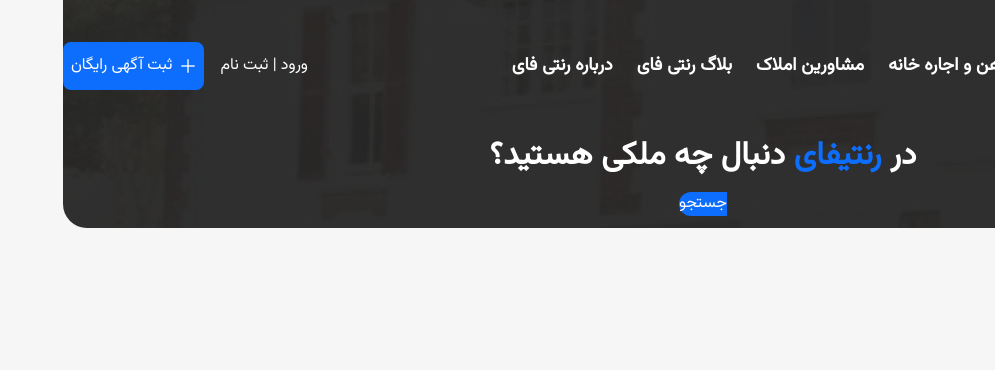
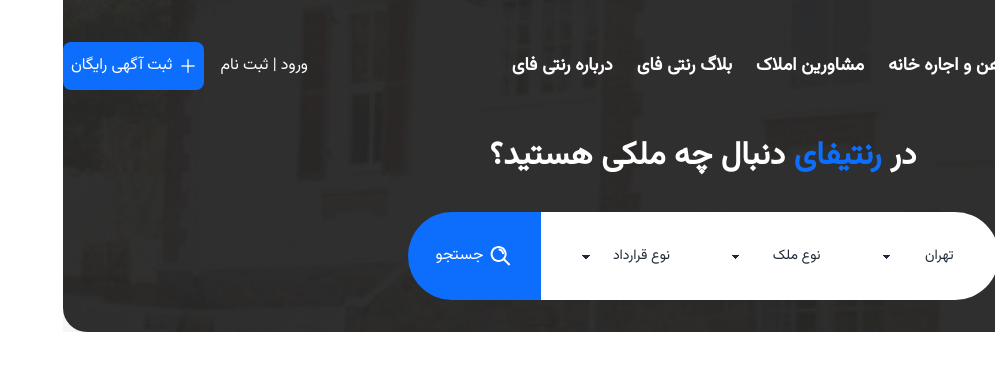
Before and after one commit to pouryazardosht/rentify-frontend, a React (Vite) app: page / in a window 1280 px wide. Shown: the top 370 px of the page, without its empty margins (285-1280 px from the left). Built offline with nearby package versions, Linux system fonts and the light colour scheme.

Commit message:
feat: searchbar add with daisyui

```diff
--- a/package.json
+++ b/package.json
@@ -20,6 +20,7 @@
     "@types/react-dom": "^18.3.1",
     "@vitejs/plugin-react": "^4.3.3",
     "autoprefixer": "^10.4.20",
+    "daisyui": "^4.12.14",
     "eslint": "^9.13.0",
     "eslint-plugin-react": "^7.37.2",
     "eslint-plugin-react-hooks": "^5.0.0",
--- a/src/pages/Home/components/SearchBar.jsx
+++ b/src/pages/Home/components/SearchBar.jsx
@@ -1,15 +1,33 @@
+import searchIcon from '../../../assets/icons/search.svg';
 function SearchBar() {
     return (
-        <div className="flex items-center py-3">
-            <div className="bg-white">
-
+        <div className="flex items-center my-8">
+            <div className="bg-white rounded-s-[64px] flex items-center py-5 gap-8 px-7 text-button-lg">
+                <select className="select  max-w-xs bg-transparent ">
+                    <option>تهران</option>
+                    <option>شیراز</option>
+                    <option>اصفهان</option>
+                    <option>رشت</option>
+                    <option>تبریز</option>
+                </select>
+                <select className="select w-full max-w-xs bg-transparent">
+                    <option>نوع ملک</option>
+                    <option>ویلا</option>
+                    <option>آپارتمان</option>
+                    <option>خانه ویلایی</option>
+                </select>
+                <select className="select w-full max-w-xs bg-transparent">
+                    <option>نوع قرارداد</option>
+                    <option>رهن</option>
+                    <option>اجاره</option>
+                </select>
             </div>
-            <div className="bg-primary rounded-e-xl">
-                <p className="text-white text-button-s">
-                    جستجو
-                </p>
-            </div>
-        </div>
+            <button
+                className="py-8 px-7 bg-primary rounded-e-[64px] text-white text-button-s flex items-center hover:bg-shade1 gap-1">
+                <img src={searchIcon} alt="search" />
+                جستجو
+            </button>
+        </div >
     )
 }
 
--- a/tailwind.config.js
+++ b/tailwind.config.js
@@ -1,3 +1,5 @@
+import daisyui from 'daisyui';
+
 /** @type {import('tailwindcss').Config} */
 export default {
   content: ["./index.html", "./src/**/*.{js,ts,jsx,tsx}"],
@@ -123,5 +125,8 @@
       },
     },
   },
-  plugins: [],
+  plugins: [
+    daisyui,
+  ],
+
 };
```
Also changed, not shown: src/assets/icons/search.svg (added), 1 other file (tests, documents, lock files or other folders).
